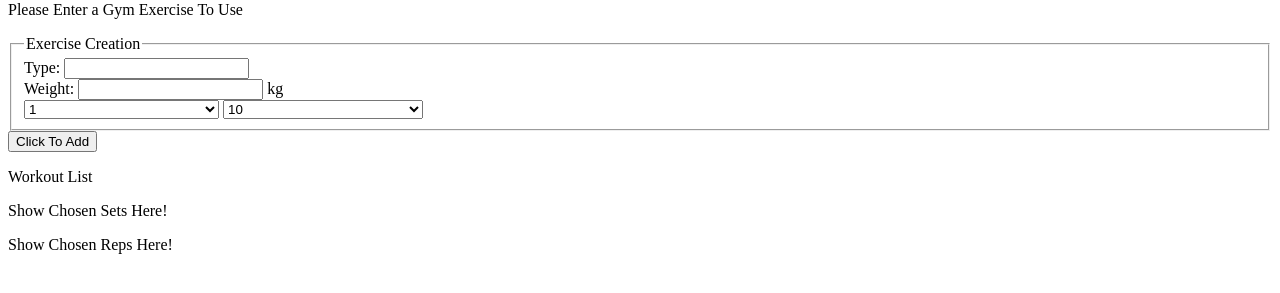
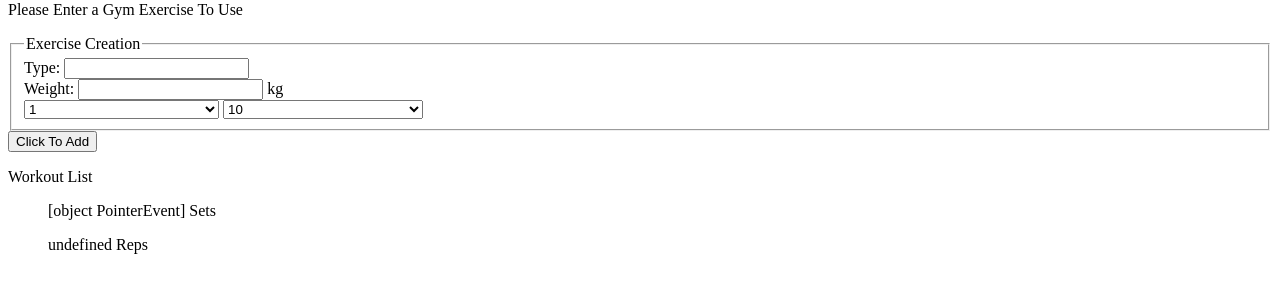
Before and after one commit to cbalsara/gym_web_application, a website: page index.html in a window 1280 px wide. Both pictures are taken after a click on the button "Click To Add". Shown: the part 79-372 px from the top of the page. Drawn offline with Linux system fonts and the light colour scheme.

Commit message:
set and rep objects being returned

```diff
--- a/index.html
+++ b/index.html
@@ -42,9 +42,9 @@
 
   <p id='added-result'> Workout List
 
-    <p id='set-result'> Show Chosen Sets Here!</p>
+    <p id='set-result'> </p>
 
-    <p id='rep-result'> Show Chosen Reps Here!</p>
+    <p id='rep-result'> </p>
 
   </p>
 <!--
--- a/public/app.js
+++ b/public/app.js
@@ -12,6 +12,7 @@ var app = function(){
 
   var button = document.getElementById('add-workout');
   button.onclick = createWorkout;
+
 
   // var workout = function(name, weight, set, rep){
   //   var name = createName(name);
@@ -31,18 +32,24 @@ var app = function(){
 // };
 
 var createWorkout = function(set, rep){
-  var setList = handleSelectSetChange;
-  var repList = handleSelectRepChange;
+  var setList = handleSelectSetChange(set);
+  var repList = handleSelectRepChange(rep);
 }
 
 var handleSelectSetChange = function(set){
-  var newOption = document.getElementById('set-result');
-  newOption.innerText = this.value + ' Sets';
+  var option1 = document.createElement('ul');
+  option1.innerText = set + ' Sets';
+
+  var a = document.getElementById('added-result');
+  a.appendChild(option1);
 }
 
 var handleSelectRepChange = function(rep){
-  var newOption = document.getElementById('rep-result');
-  newOption.innerText = this.value + ' Reps';
+  var option2 = document.createElement('ul');
+  option2.innerText = rep + ' Reps';
+
+  var a = document.getElementById('added-result');
+  a.appendChild(option2);
 }
 
 
```
